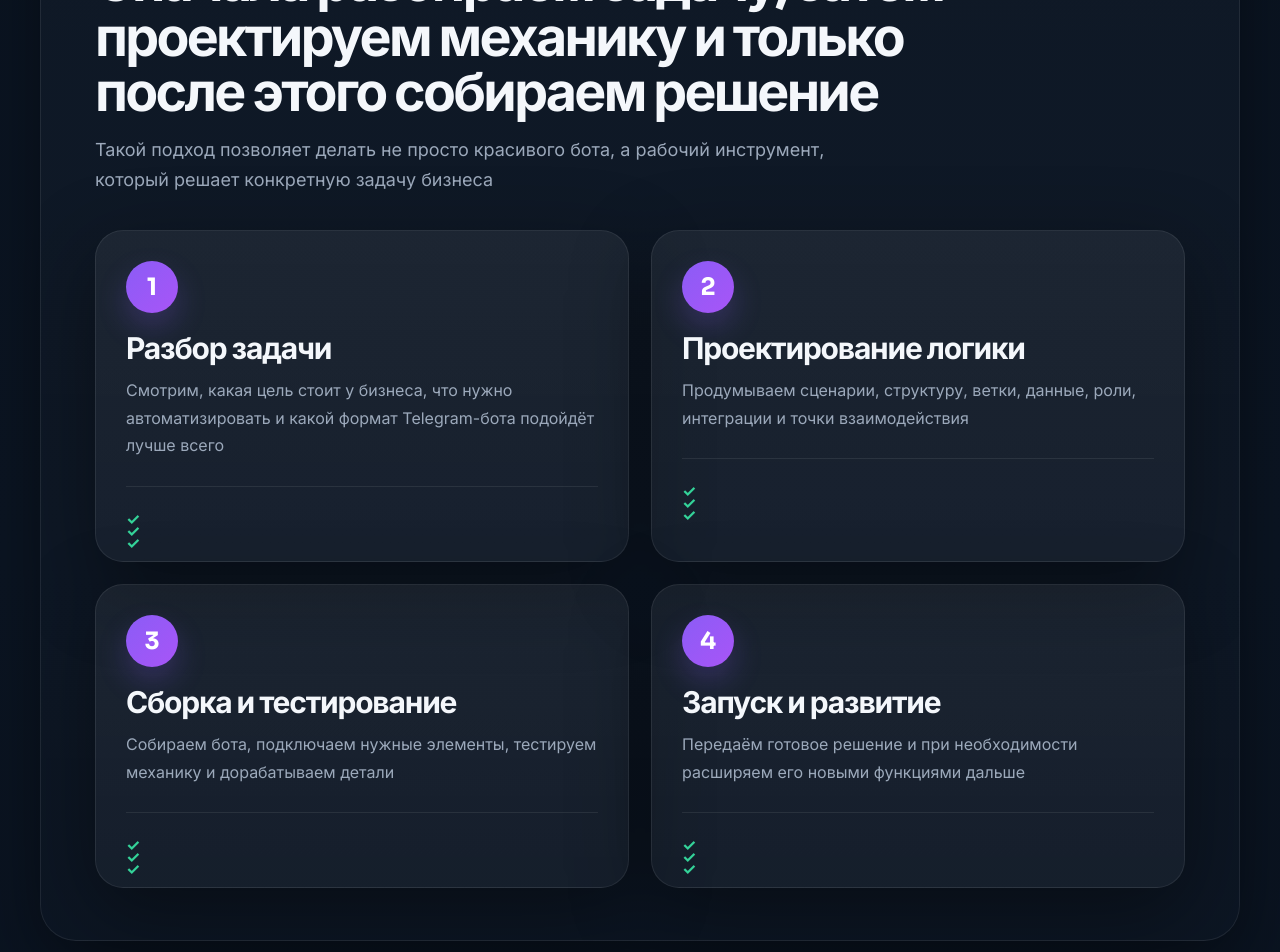
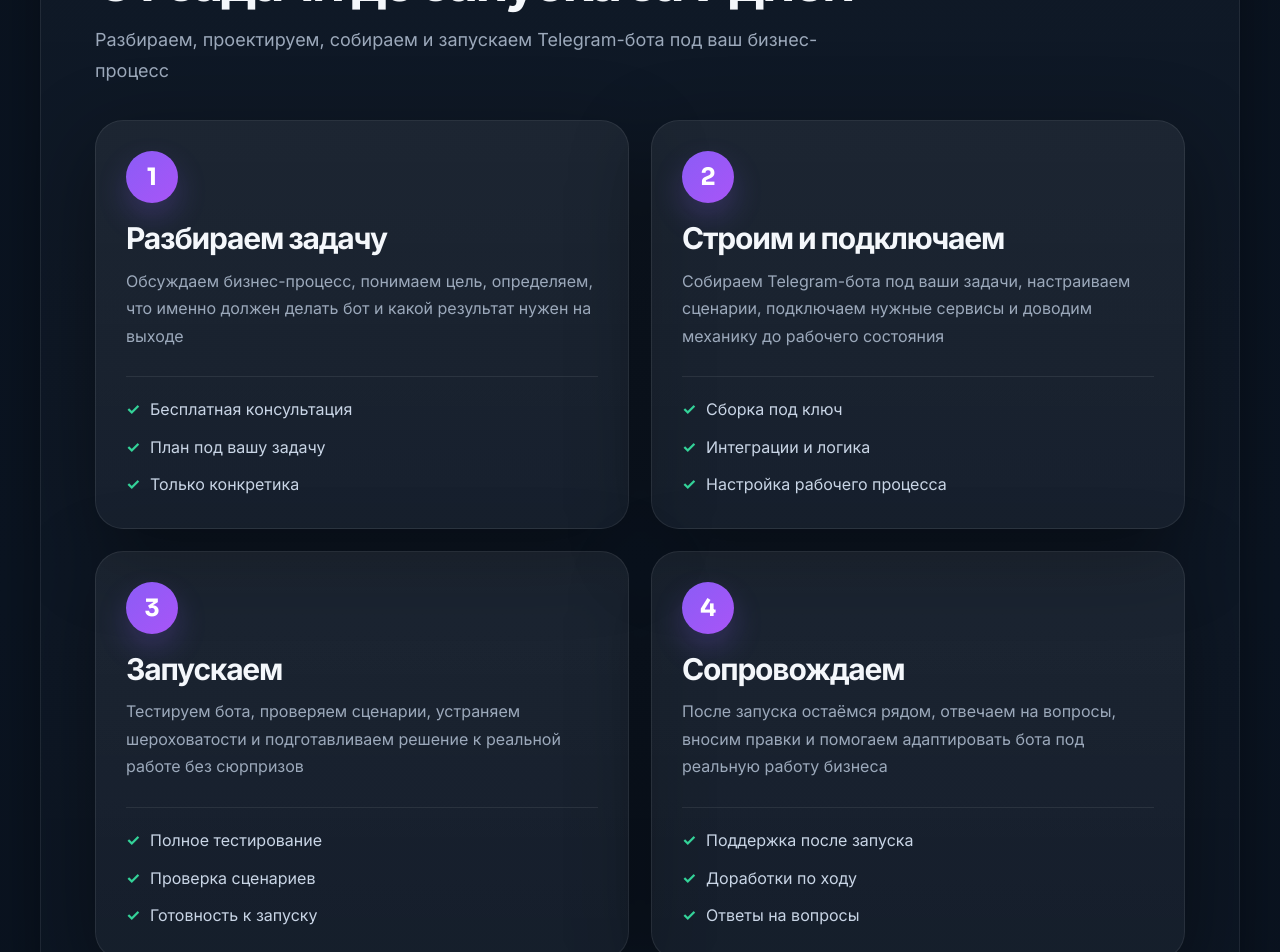
Before and after one commit to yvngfloyd/bot_landing, a React (Vite) app: page / in a window 1280 px wide. Shown: the part 4380-5332 px from the top of the page. Built offline with nearby package versions, Linux system fonts and the light colour scheme.

Commit message:
Update App.jsx

```diff
--- a/App.jsx
+++ b/App.jsx
@@ -114,27 +114,38 @@ const content = {
     use4Text:
       "Если нужен более умный сценарий, можно добавить AI-ответы, обработку запросов, анализ и динамическую логику",
 
-    launchEyebrow: "Этапы запуска",
-    launchTitle:
-      "Сначала разбираем задачу, затем проектируем механику и только после этого собираем решение",
+    launchEyebrow: "Как это работает",
+launchTitle: "От задачи до запуска за 7 дней",
 launchText:
-      "Такой подход позволяет делать не просто красивого бота, а рабочий инструмент, который решает конкретную задачу бизнеса",
+  "Разбираем, проектируем, собираем и запускаем Telegram-бота под ваш бизнес-процесс",
 
-    timeline1Title: "Разбор задачи",
+timeline1Title: "Разбираем задачу",
 timeline1Text:
-      "Смотрим, какая цель стоит у бизнеса, что нужно автоматизировать и какой формат Telegram-бота подойдёт лучше всего",
+  "Обсуждаем бизнес-процесс, понимаем цель, определяем, что именно должен делать бот и какой результат нужен на выходе",
+timeline1Point1: "Бесплатная консультация",
+timeline1Point2: "План под вашу задачу",
+timeline1Point3: "Только конкретика",
 
-    timeline2Title: "Проектирование логики",
+timeline2Title: "Строим и подключаем",
 timeline2Text:
-      "Продумываем сценарии, структуру, ветки, данные, роли, интеграции и точки взаимодействия",
+  "Собираем Telegram-бота под ваши задачи, настраиваем сценарии, подключаем нужные сервисы и доводим механику до рабочего состояния",
+timeline2Point1: "Сборка под ключ",
+timeline2Point2: "Интеграции и логика",
+timeline2Point3: "Настройка рабочего процесса",
 
-    timeline3Title: "Сборка и тестирование",
+timeline3Title: "Запускаем",
 timeline3Text:
-      "Собираем бота, подключаем нужные элементы, тестируем механику и дорабатываем детали",
+  "Тестируем бота, проверяем сценарии, устраняем шероховатости и подготавливаем решение к реальной работе без сюрпризов",
+timeline3Point1: "Полное тестирование",
+timeline3Point2: "Проверка сценариев",
+timeline3Point3: "Готовность к запуску",
 
-    timeline4Title: "Запуск и развитие",
+timeline4Title: "Сопровождаем",
 timeline4Text:
-      "Передаём готовое решение и при необходимости расширяем его новыми функциями дальше",
+  "После запуска остаёмся рядом, отвечаем на вопросы, вносим правки и помогаем адаптировать бота под реальную работу бизнеса",
+timeline4Point1: "Поддержка после запуска",
+timeline4Point2: "Доработки по ходу",
+timeline4Point3: "Ответы на вопросы",
 
     faqEyebrow: "FAQ",
     faqTitle: "Частые вопросы перед запуском",
@@ -378,27 +389,38 @@ const content = {
     use4Text:
       "If a smarter scenario is needed, AI can be added for answers, processing, analysis and dynamic logic",
 
-    launchEyebrow: "Launch stages",
-    launchTitle:
-      "First we analyze the task, then design the logic and only then build the solution",
+    launchEyebrow: "How it works",
+launchTitle: "From task to launch in 7 days",
 launchText:
-      "This approach helps create not just a nice bot, but a working tool that solves a real business task",
+  "We analyze, design, build and launch a Telegram bot for your business process",
 
-    timeline1Title: "Task analysis",
+timeline1Title: "Analyze the task",
 timeline1Text:
-      "We define the business goal, what needs automation and what format of Telegram bot fits best",
+  "We review your business process, define the goal, clarify what the bot should do and what result is needed",
+timeline1Point1: "Free consultation",
+timeline1Point2: "Clear plan",
+timeline1Point3: "Only practical points",
 
-    timeline2Title: "Logic design",
+timeline2Title: "Build and connect",
 timeline2Text:
-      "We design flows, structure, branches, data, roles, integrations and interaction points",
+  "We assemble the Telegram bot for your tasks, configure flows, connect required services and bring the mechanics to a working state",
+timeline2Point1: "Turnkey build",
+timeline2Point2: "Integrations and logic",
+timeline2Point3: "Workflow setup",
 
-    timeline3Title: "Build and testing",
+timeline3Title: "Launch",
 timeline3Text:
-      "We build the bot, connect required parts, test the mechanics and refine the details",
+  "We test the bot, verify the flows, remove rough edges and prepare the solution for real work without surprises",
+timeline3Point1: "Full testing",
+timeline3Point2: "Flow validation",
+timeline3Point3: "Ready for launch",
 
-    timeline4Title: "Launch and growth",
+timeline4Title: "Support",
 timeline4Text:
-      "We hand over the solution and can extend it later with new functionality",
+  "After launch we stay nearby, answer questions, make edits and help adapt the bot to real business work",
+timeline4Point1: "Post-launch support",
+timeline4Point2: "Edits during work",
+timeline4Point3: "Answers to questions",
 
     faqEyebrow: "FAQ",
     faqTitle: "Common questions before launch",
```
Lines whose indentation alone changed are shown as unchanged.
